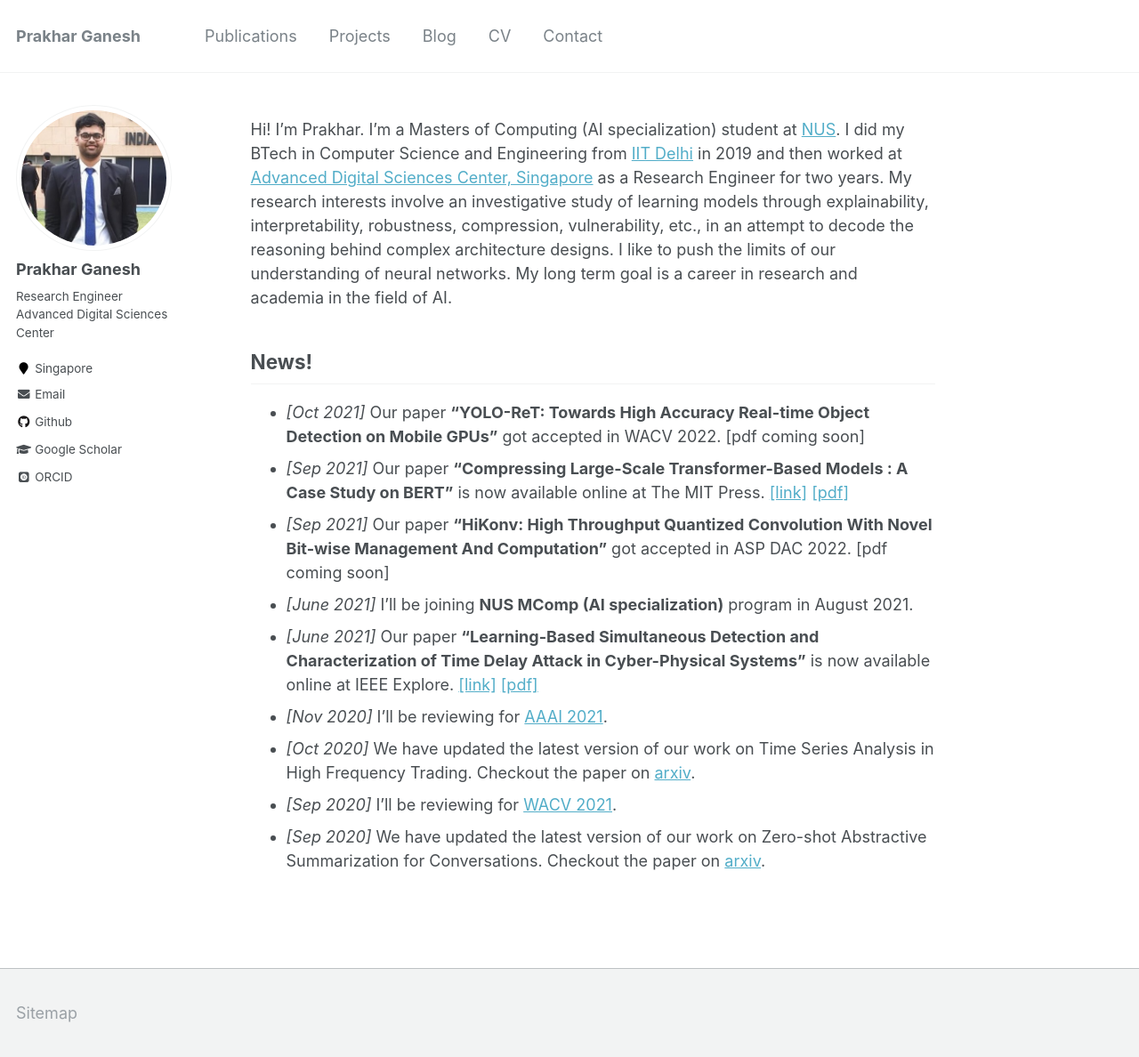
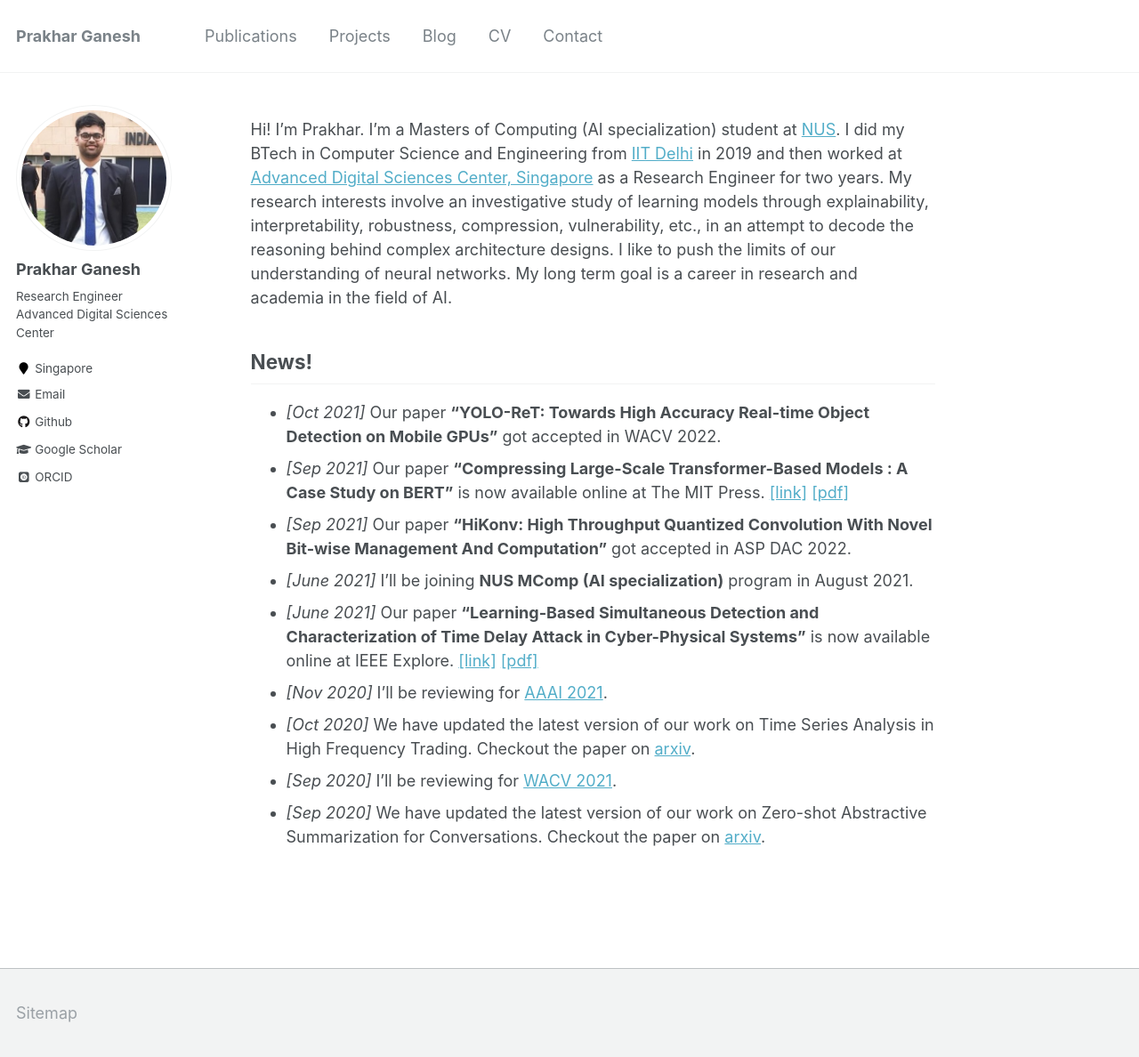
Before and after one commit to prakharg24/prakharg24.github.io, a Jekyll site: the page built from _pages/about.md, in a window 1280 px wide and 1188 px high. Shown: the whole window at 89% size. Built offline with Jekyll 4.4.1, drawn with Linux system fonts in a browser that asks for light colours; some web fonts are replaced.

Commit message:
Update about.md

```diff
--- a/_pages/about.md
+++ b/_pages/about.md
@@ -12,9 +12,9 @@ Hi! I’m Prakhar. I'm a Masters of Computing (AI specialization) student at [NU
 
 News!
 ------
-* _[Oct 2021]_ Our paper **"YOLO-ReT: Towards High Accuracy Real-time Object Detection on Mobile GPUs"** got accepted in WACV 2022. \[pdf coming soon\]
+* _[Oct 2021]_ Our paper **"YOLO-ReT: Towards High Accuracy Real-time Object Detection on Mobile GPUs"** got accepted in WACV 2022.
 * _[Sep 2021]_ Our paper **"Compressing Large-Scale Transformer-Based Models : A Case Study on BERT"** is now available online at The MIT Press. [\[link\]](https://direct.mit.edu/tacl/article/doi/10.1162/tacl_a_00413/107387/Compressing-Large-Scale-Transformer-Based-Models-A){:target="_blank"} [\[pdf\]](http://prakharg24.github.io/files/bert_compression.pdf){:target="_blank"}
-* _[Sep 2021]_ Our paper **"HiKonv: High Throughput Quantized Convolution With Novel Bit-wise Management And Computation"** got accepted in ASP DAC 2022. \[pdf coming soon\]
+* _[Sep 2021]_ Our paper **"HiKonv: High Throughput Quantized Convolution With Novel Bit-wise Management And Computation"** got accepted in ASP DAC 2022.
 * _[June 2021]_ I'll be joining **NUS MComp (AI specialization)** program in August 2021.
 * _[June 2021]_ Our paper **"Learning-Based Simultaneous Detection and Characterization of Time Delay Attack in Cyber-Physical Systems"** is now available online at IEEE Explore. [\[link\]](https://ieeexplore.ieee.org/document/9352977){:target="_blank"} [\[pdf\]](http://prakharg24.github.io/files/learning_cps.pdf){:target="_blank"}
 * _[Nov 2020]_ I'll be reviewing for [AAAI 2021](https://aaai.org/Conferences/AAAI-21/){:target="_blank"}.
```
